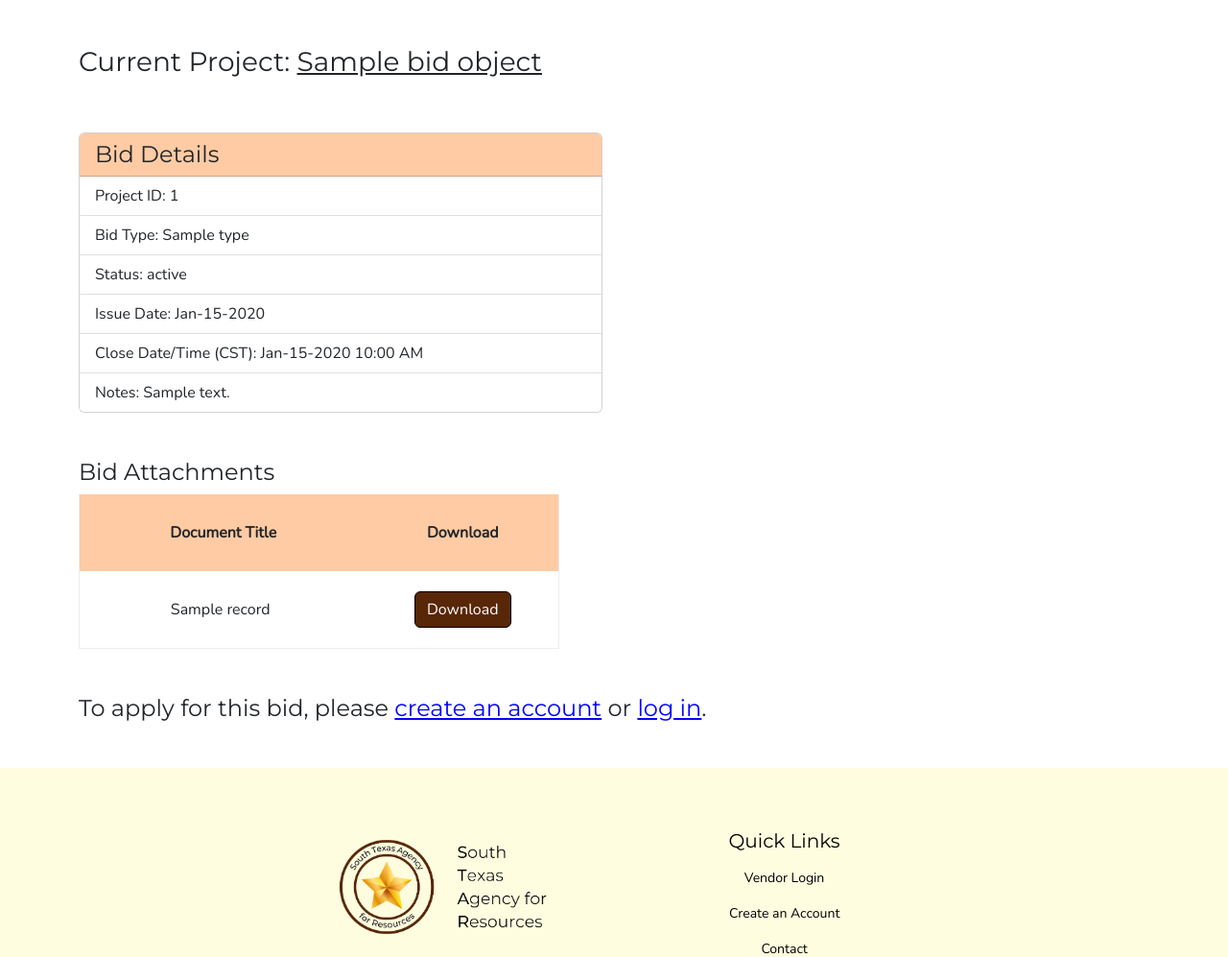
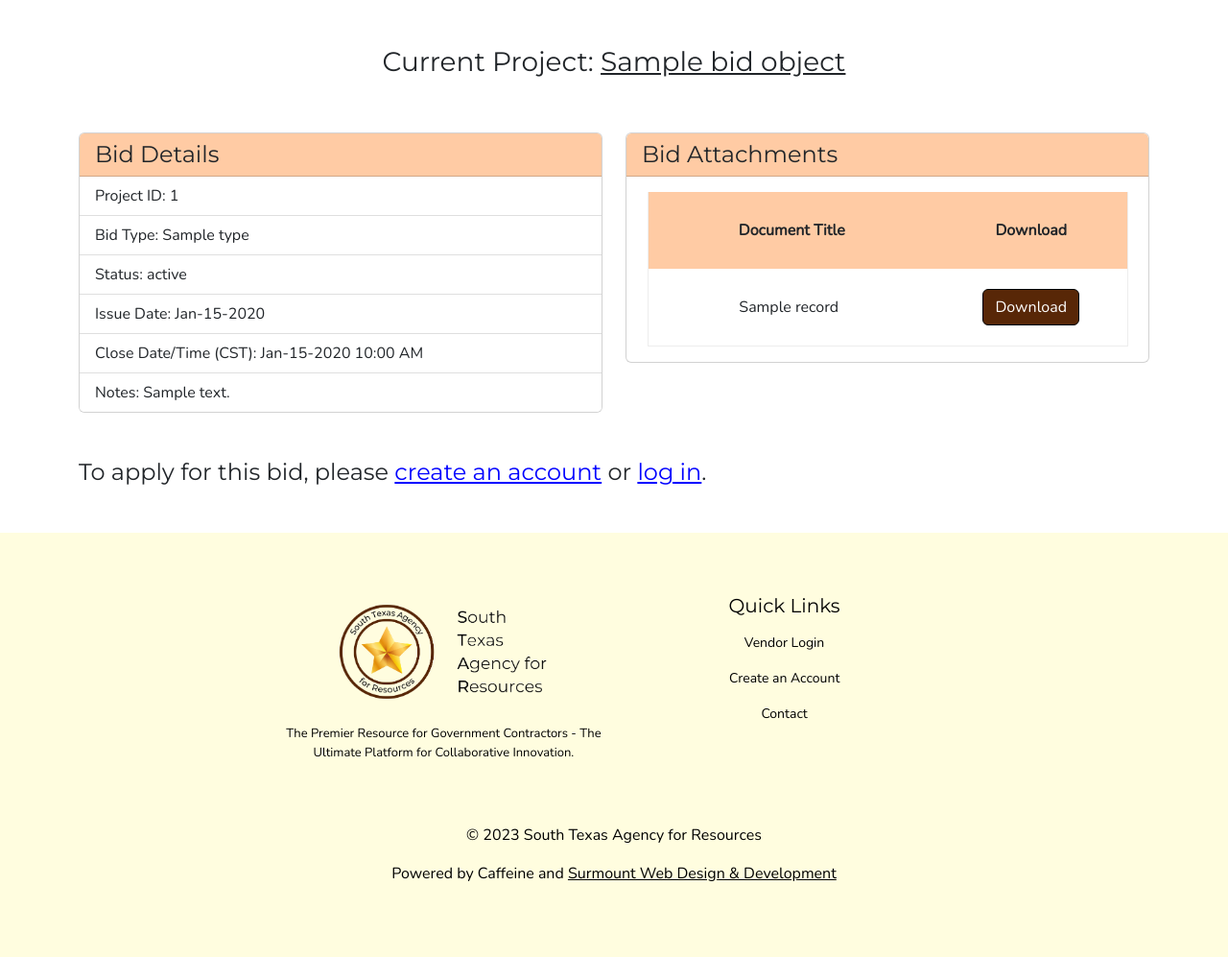
Before and after one commit to bharding216/star, a Python web app: template project/templates/view_bid_details.html in a window 1280 px wide. Shown: the part 146-1143 px from the top of the page at 96% size. After the commit the page ends 1064 px from the top, so only its background shows below. Run offline with Jinja, Linux system fonts and the light colour scheme; the template is opened without the code that fills it: most values are stand-ins (such as "Sample title", 1, 10 or a date in 2020); some libraries are stand-ins or nearby versions.

Commit message:
update new cards on view_bid_details page

```diff
--- a/project/templates/view_bid_details.html
+++ b/project/templates/view_bid_details.html
@@ -41,7 +41,7 @@
 
 <div class="container mt-5">
     <div class="row">
-        <div class="col">
+        <div class="col d-flex justify-content-center">
             <h3>Current Project: <u>{{ bid_object.title }}</u></h3>
         </div>
     </div>
@@ -50,7 +50,7 @@
 
 <div class="container my-5">
     <div class="row">
-        <div class="col-12 col-md-8 col-lg-6">
+        <div class="col-12 col-lg-6 mb-5 mb-lg-0">
             <div class="card">
                 <div class="card-header d-flex align-items-center table-header-primary">
                     <h4 class="m-0">Bid Details</h4>
@@ -66,15 +66,18 @@
                 </ul>
             </div>
         </div>
-    </div>
-</div>
-
 
 
         {% if project_meta_records|length != 0 %}
-<div class="container my-5">
-    <div style="overflow-x: auto;">
-        <h4>Bid Attachments</h4>
+        <div class="col-12 col-lg-6">
+            <div class="row">
+                <div class="col-12">
+                    <div class="card" style="overflow-x: auto;">
+                        <div class="card-header d-flex align-items-center table-header-primary">
+                            <h4 class="m-0">Bid Attachments</h4>
+                        </div>
+
+                        <div class="card-body d-flex justify-content-center">
                             <table>
                                 <thead>
                                     <tr>
@@ -140,17 +143,18 @@
                             </table>
                         </div>
                     </div>
-{% endif %}
-
-
-
-
+                </div>
+            </div>
 
             {% if user.is_authenticated and session['user_type'] == 'admin' %}
-    <div class="container my-5">
-        <div class="mb-4 col-md-8 col-lg-6">
-            <h4 class="mb-3">Attach additional docs</h4>
+            <div class="row mt-3">
+                <div class="col-12">
+                    <div class="card">
+                        <div class="card-header d-flex align-items-center table-header-primary">
+                            <h4 class="m-0">Attach additional docs</h4>
+                        </div>
 
+                        <div class="card-body">
                             <form action="{{ url_for('views.upload_doc') }}" method="POST" enctype="multipart/form-data">
 
                                 <input type="file" name="file[]" class="form-control" multiple>
@@ -166,7 +170,26 @@
                             </form>
                         </div>
                     </div>
+                </div>
+            </div>
             {% endif %}
+
+
+
+        </div>
+        {% endif %}
+
+
+    </div>
+</div>
+
+
+
+
+
+
+
+
 
 
 
@@ -178,8 +201,14 @@
 
 {% if user.is_authenticated and session['user_type'] == 'supplier' %}
 <div class="container my-5">
-    <h4 class="pb-3">Chat History</h4>
+    <div class="row">
+        <div class="col-12 col-lg-8">
+            <div class="card">
+                <div class="card-header d-flex align-items-center table-header-primary">
+                    <h4 class="m-0">Chat History</h4>
+                </div>
 
+                <div class="card-body">
                     {% if chat_history_records|length == 0 %}
 
                         <p>Use our chat tool to directly message the bid manager.</p>
@@ -220,21 +249,25 @@
                     {% endif %}
 
 
-            <div class="container my-5" style="width: 800px;">
+                            <div>
                                 <form action="{{ url_for('views.post_chat_message') }}" method="POST">
                                     <div class="row justify-content-center">
-                        <div class="col-6">
+                                        <div class="col-12 col-sm-6 mb-3 mb-sm-0">
                                             <textarea class="form-control" placeholder="Message" aria-label="Message" aria-describedby="basic-addon2" name="message" required></textarea>
                                         </div>
 
                                         <input type="hidden" name="bid_id" value="{{ bid_object.id }}">
 
-                        <div class="col-4 d-flex justify-content-center align-items-center">
+                                        <div class="col-6 col-sm-4 d-flex justify-content-center align-items-center">
                                             <button class="btn btn-primary"
                                                     type="submit" style="height: auto;">Add message</button>
                                         </div>
                                     </div>
                                 </form>
+                            </div>
+                        </div>
+                    </div>
+            </div>
         </div>
     </div>
 </div>
@@ -290,9 +323,15 @@
 
 
 
+<div class="container my-5 py-5">
+    <div class="row">
+        <div class="col-12 d-flex justify-content-center">
+            <h4 class="mb-3">Delete Project and Attached Documents</h4>
+        </div>
+    </div>
 
-<div class="container my-5">
-    <h4 class="mb-3">Delete Project and Attached Documents</h4>
+    <div class="row">
+        <div class="col-12 d-flex justify-content-center">
             <form action="{{ url_for('views.delete_project') }}" method="POST" onsubmit="return confirmDeleteProject()">
                 <input type="hidden" name="bid_id" value="{{ bid_object.id }}">
                 <button type="submit"
@@ -302,7 +341,12 @@
                 </button>
             </form>
         </div>
+    </div>
+</div>
 {% endif %}
+
+
+
 
 
 {% if not user.is_authenticated %}
@@ -379,7 +423,7 @@
 
 
 {% if user.is_authenticated and session['user_type'] == 'supplier' %}
-<div class="container my-5">
+<div class="container mb-5">
 
     {% if applications_for_bid_and_supplier|length == 0 %}
     <div class="row">
```
Lines whose indentation alone changed are shown as unchanged.
